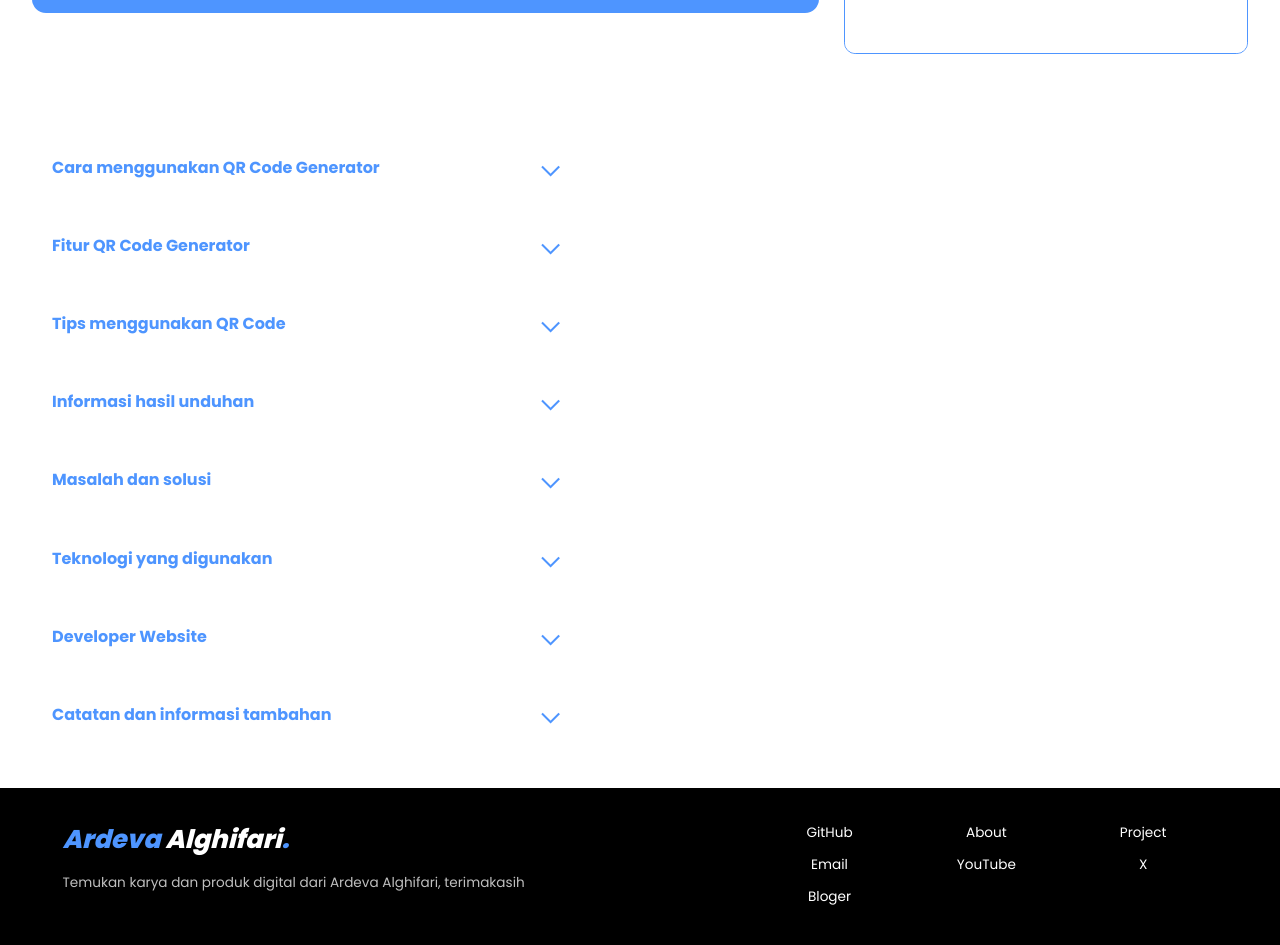
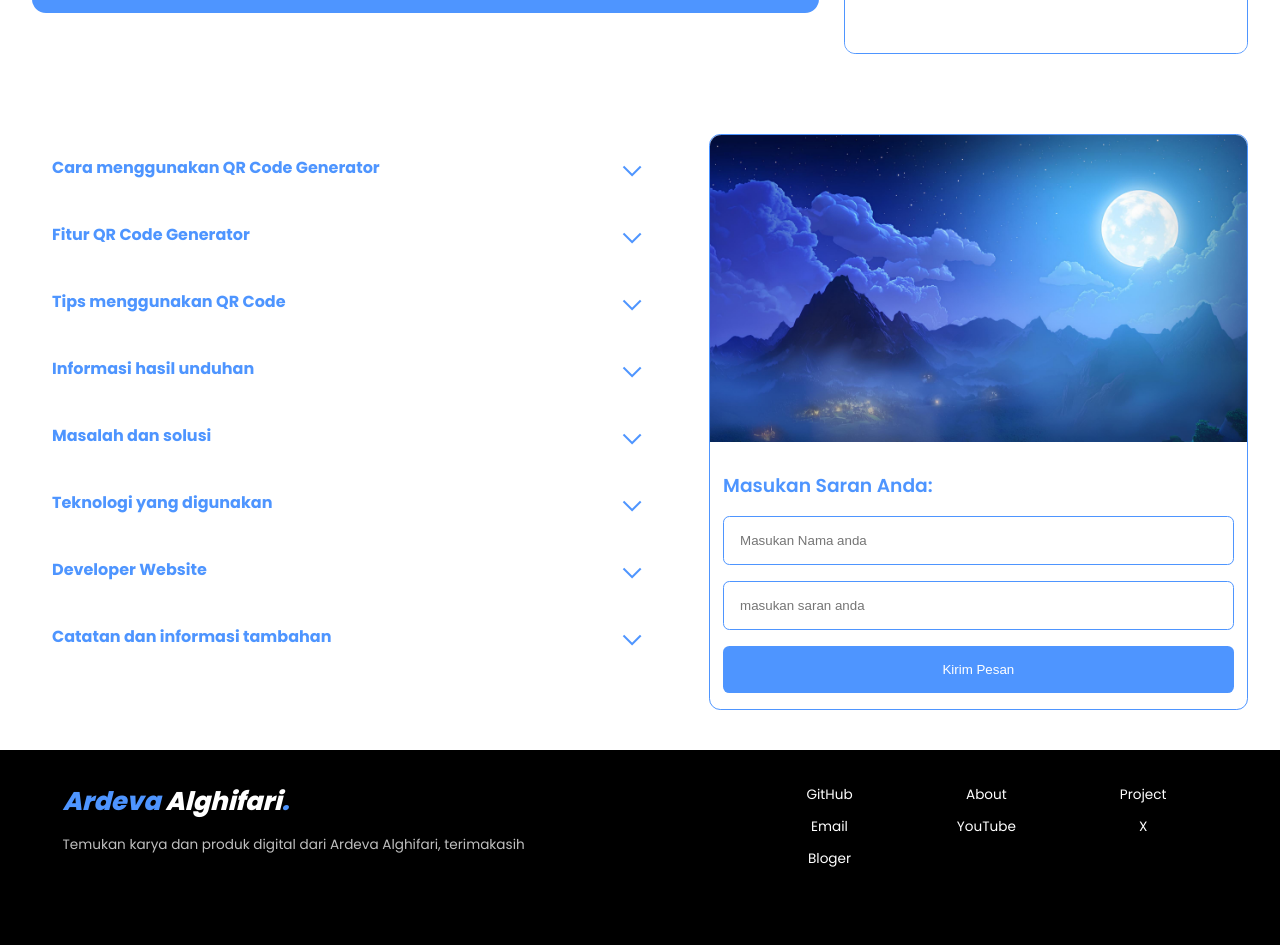
Before and after one commit to ArdevaAR/ardevaqrcode, a Next.js app: page / in a window 1280 px wide. Shown: the part 640-1585 px from the top of the page. Built offline with nearby package versions, Linux system fonts and the light colour scheme.

Commit message:
commit 22 nov 2026

```diff
--- a/src/components/Note.jsx
+++ b/src/components/Note.jsx
@@ -1,9 +1,13 @@
+"use client";
+
 import "./note.css";
+import Image from "next/image";
+import bg from "../app/img/coc7.jpeg";
 
 export default function Note() {
   return (
     <article className="artcNote">
-      <section>
+      <section className="section1">
         {/* Cara Penggunaan */}
         <details className="usageNote">
           <summary>Cara menggunakan QR Code Generator</summary>
@@ -213,6 +217,13 @@ export default function Note() {
           </div>
         </details>
       </section>
+      <form action="">
+        <Image className="artcNoteBg" src={bg} alt="background" />
+        <h3>Masukan Saran Anda:</h3>
+        <input type="text" placeholder="Masukan Nama anda" />
+        <input type="text" placeholder="masukan saran anda" />
+        <button>Kirim Pesan</button>
+      </form>
     </article>
   );
 }
--- a/src/components/note.css
+++ b/src/components/note.css
@@ -1,13 +1,13 @@
 .artcNote {
   display: flex;
-  flex-direction: column;
-  align-items: start;
+  align-items: center;
   justify-content: start;
   width: 95%;
   margin-top: 5rem;
+  flex-direction: column;
 }
 
-.artcNote section {
+.artcNote .section1 {
   display: grid;
   grid-template-columns: repeat(1, 1fr);
   width: 100%;
@@ -67,8 +67,65 @@
   margin-top: 0.6rem;
 }
 
+.artcNote form {
+  display: flex;
+  flex-direction: column;
+  align-items: center;
+  justify-content: start;
+  border: 1px solid var(--color1);
+  width: 95%;
+  border-radius: 0.7rem;
+  gap: 1rem;
+  padding-bottom: 1rem;
+}
+
+.artcNote .artcNoteBg {
+  width: 100%;
+  height: auto;
+  border-radius: 0.7rem 0.7rem 0 0;
+}
+
+.artcNote h3 {
+  width: 95%;
+  margin: 0.8rem 0 0 0;
+  color: var(--color1);
+  font-weight: 600;
+}
+
+.artcNote input {
+  width: 95%;
+  padding: 0.6rem;
+  border-radius: 0.4rem;
+  border: 1px solid var(--color1);
+}
+
+.artcNote button {
+  background: var(--color1);
+  color: var(--still1);
+  border: none;
+  padding: 0.7rem;
+  border-radius: 0.4rem;
+  width: 95%;
+}
+
 @media (min-width: 768px) {
-  .artcNote section {
-    width: 45%;
+  .artcNote {
+    flex-direction: row;
+    align-items: start;
+    gap: 3rem;
+  }
+  .artcNote .section1 {
+    width: 70%;
+    gap: 0;
+  }
+  .section2 {
+    padding-left: 4rem;
+  }
+  .artcNote form {
+    width: 60%;
+  }
+  .artcNote input,
+  .artcNote button {
+    padding: 1rem;
   }
 }
```
Also changed, not shown: src/app/img/coc7.jpeg (added).
